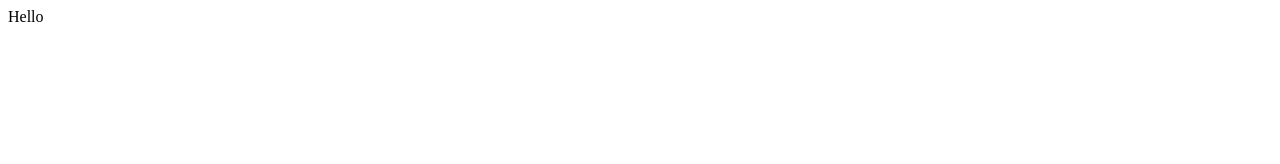
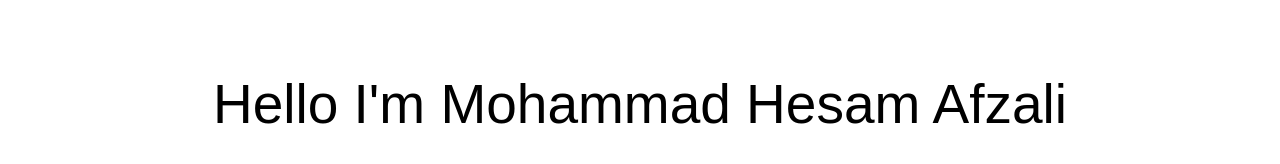
Before and after one commit to mhafzali/mhafzali.github.io, a plain HTML site: page index.html in a window 1280 px wide. Drawn offline with Linux system fonts and the light colour scheme.

Commit message:
create title

```diff
--- a/assets/scss/base/_base.scss
+++ b/assets/scss/base/_base.scss
@@ -4,6 +4,11 @@
   box-sizing: border-box;
   margin: 0;
   padding: 0;
+  transition: all ease 250ms;
+  -webkit-transition: all ease 250ms;
+  -moz-transition: all ease 250ms;
+  -ms-transition: all ease 250ms;
+  -o-transition: all ease 250ms;
 }
 
 a,
@@ -14,3 +19,7 @@ a:active {
   color: blue;
   text-decoration: none;
 }
+
+body {
+  font-family: sans-serif;
+}
--- /dev/null
+++ b/assets/scss/components/_header.scss
@@ -0,0 +1,20 @@
+.title {
+  font-size: 55px;
+  display: flex;
+  justify-content: center;
+  padding-top: 3rem;
+
+  span {
+    padding: 1.5rem 3rem;
+
+    &:hover {
+        cursor: pointer;
+      box-shadow: -10px -10px 20px -5px black;
+      transform: translateX(0.5rem) translateY(0.5rem);
+      -webkit-transform: translateX(0.5rem) translateY(0.5rem);
+      -moz-transform: translateX(0.5rem) translateY(0.5rem);
+      -ms-transform: translateX(0.5rem) translateY(0.5rem);
+      -o-transform: translateX(0.5rem) translateY(0.5rem);
+    }
+  }
+}
--- a/assets/scss/style.scss
+++ b/assets/scss/style.scss
@@ -1,3 +1,4 @@
 @import "base/base";
 @import "config/variables";
 @import "layout/layout";
+@import "components/header";
--- a/index.html
+++ b/index.html
@@ -2,9 +2,10 @@
   <head>
     <meta charset="UTF-8" />
     <meta name="viewport" content="width=device-width, initial-scale=1.0" />
+    <link rel="stylesheet" href="./assets/css/style.css">
     <title>Document</title>
   </head>
   <body>
-    <p>Hello</p>
+    <p class="title"><span>Hello I'm Mohammad Hesam Afzali</span></p>
   </body>
 </html>
```
Also changed, not shown: assets/css/style.css, 1 other file.
